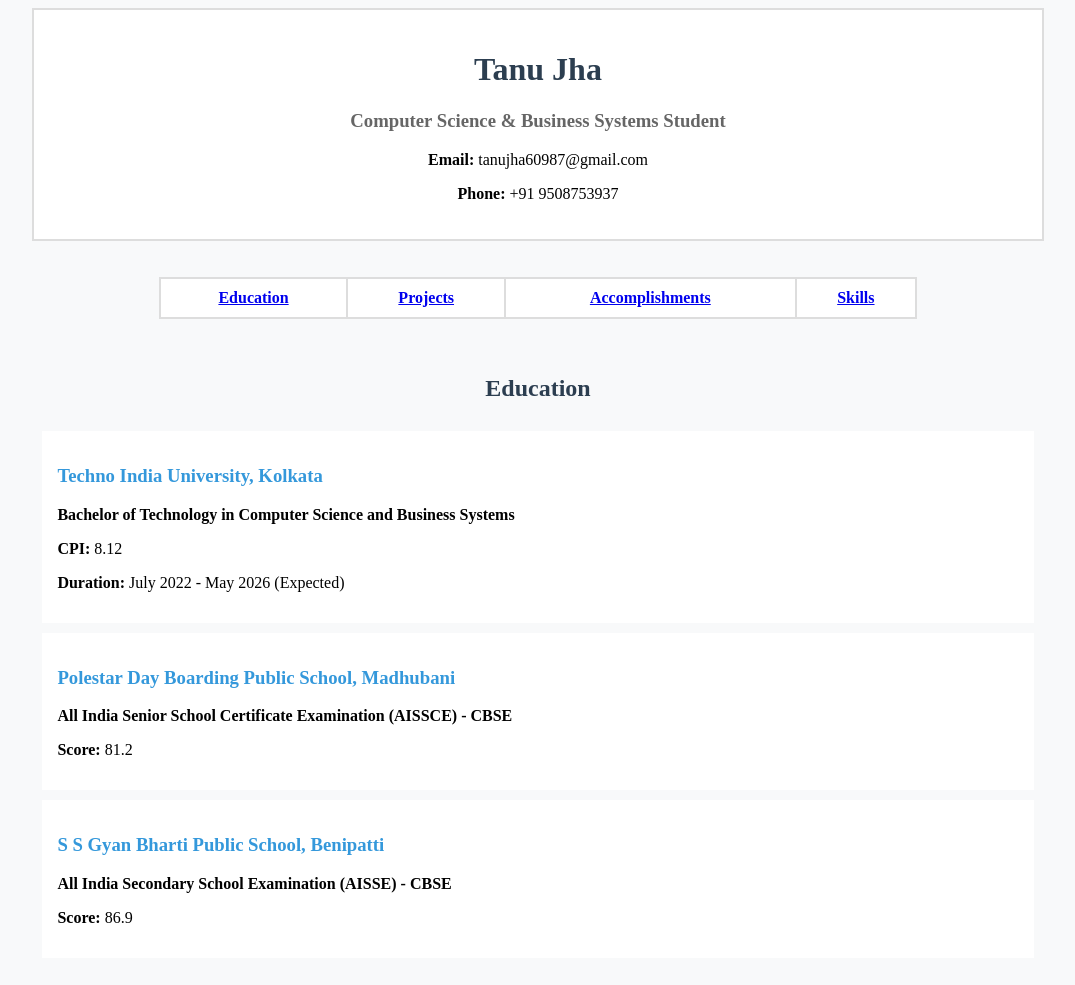
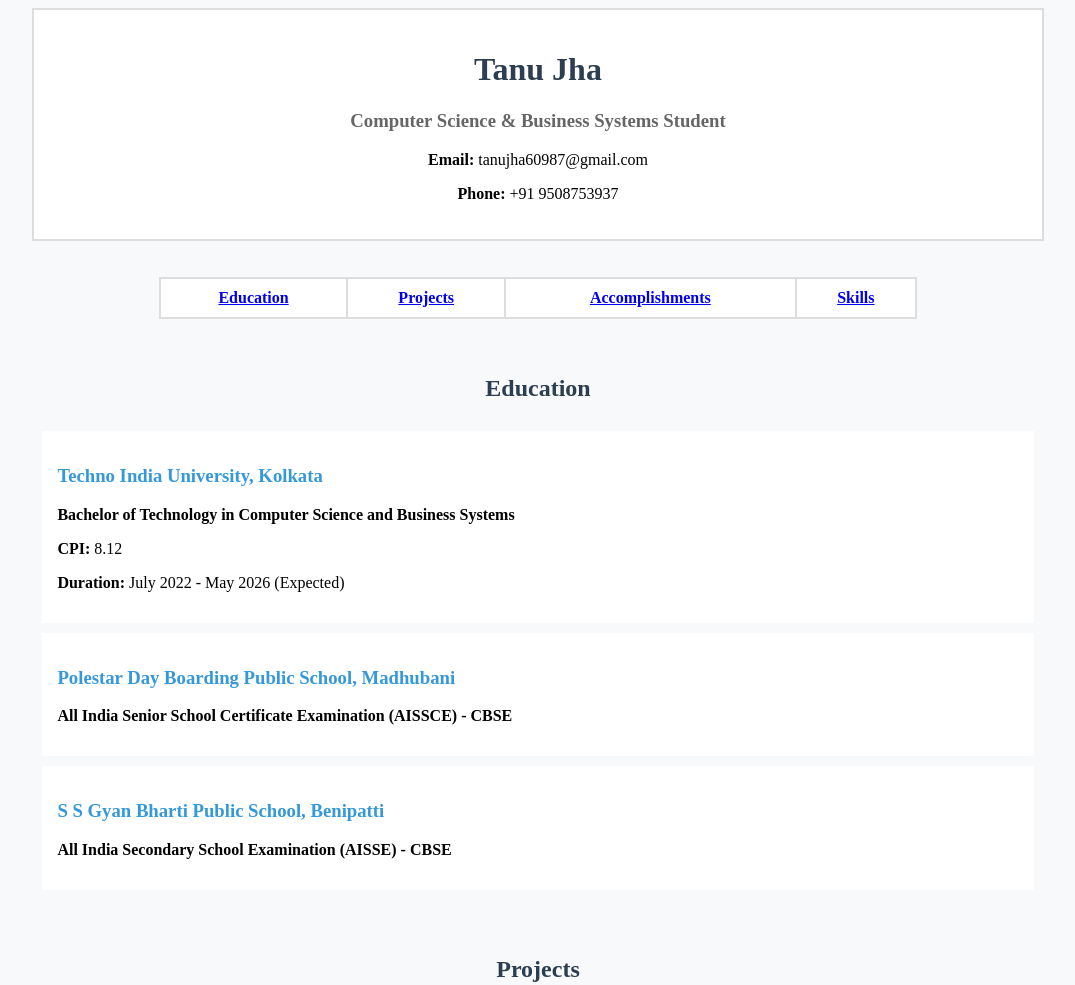
Before and after one commit to Tanu-Jha/portfolio, a plain HTML site: page index.html in a window 1280 px wide. Shown: the top 985 px of the page, without its empty margins (102-1177 px from the left). Drawn offline with Linux system fonts and the light colour scheme.

Commit message:
Update index.html

```diff
--- a/index.html
+++ b/index.html
@@ -56,7 +56,7 @@
                 <td bgcolor="white" border="1" bordercolor="#ddd" valign="top">
                     <h3><font color="#3498db">Polestar Day Boarding Public School, Madhubani</font></h3>
                     <p><b>All India Senior School Certificate Examination (AISSCE) - CBSE</b></p>
-                    <p><b>Score:</b> 81.2</p>
+
                 </td>
             </tr>
 
@@ -64,7 +64,6 @@
                 <td bgcolor="white" border="1" bordercolor="#ddd" valign="top">
                     <h3><font color="#3498db">S S Gyan Bharti Public School, Benipatti</font></h3>
                     <p><b>All India Secondary School Examination (AISSE) - CBSE</b></p>
-                    <p><b>Score:</b> 86.9</p>
                 </td>
             </tr>
         </table>
```
